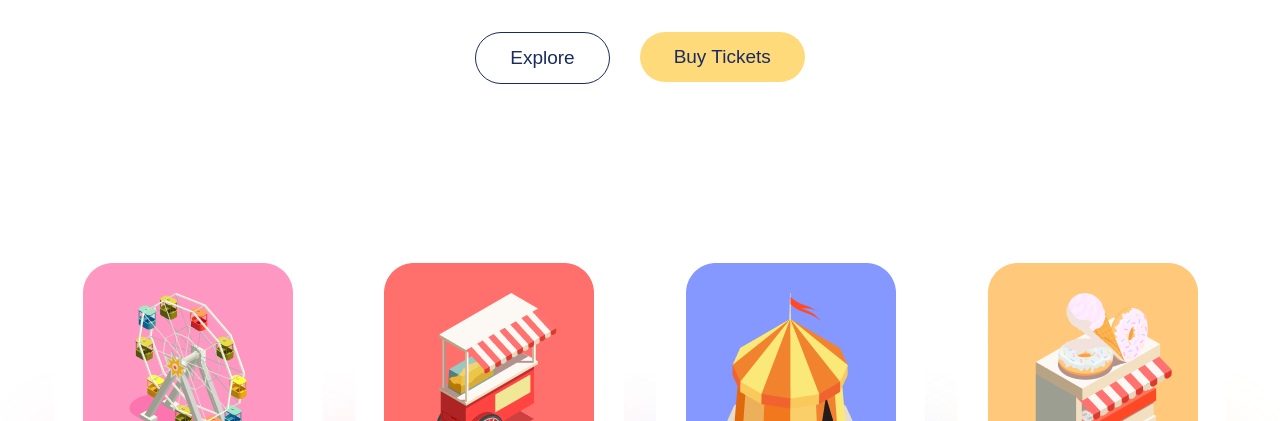
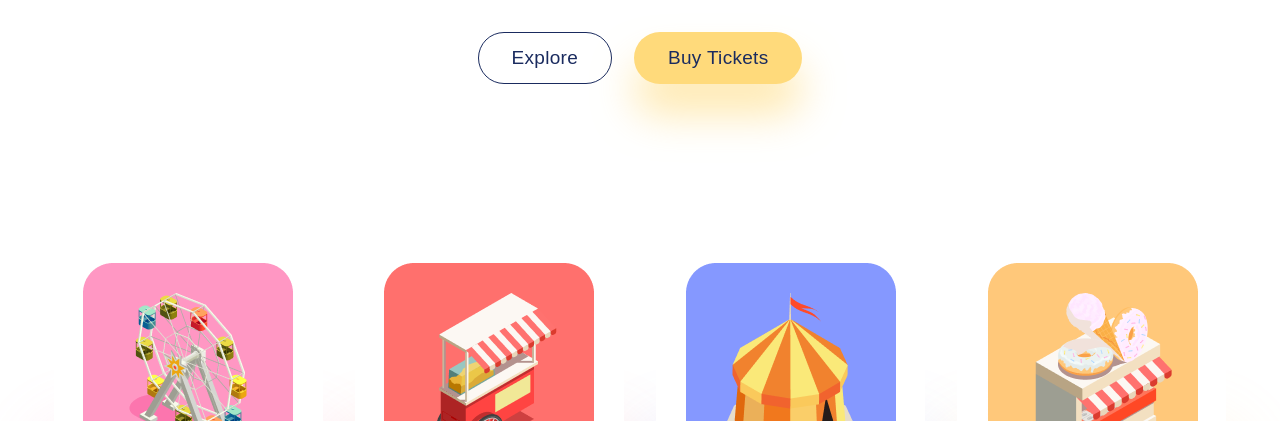
Before and after one commit to tsthuy/cutting-ui-the-playground, a website: page index.html in a window 1280 px wide. Shown: the part 379-800 px from the top of the page. Drawn offline with Linux system fonts and the light colour scheme.

Commit message:
feat: completed cutting ui

```diff
--- a/index.html
+++ b/index.html
@@ -49,12 +49,12 @@
             <p>accessible for all children</p>
           </div>
           <div class="content__btn">
-            <div class="">
+
               <button class="content__btn--secondary">Explore</button>
-            </div>
-            <div class="">
+
+
               <button class="content__btn--primary">Buy Tickets</button>
-            </div>
+
           </div>
         </div>
         <div class="content__list">
--- a/src/styles/abstracts/_base.scss
+++ b/src/styles/abstracts/_base.scss
@@ -185,6 +185,10 @@ body {
   margin-left: 10px;
 }
 
+.mll-10 {
+  margin-left: -10px;
+}
+
 .blur-background {
   position: absolute;
   bottom: 0;
--- a/src/styles/components/_content.scss
+++ b/src/styles/components/_content.scss
@@ -46,7 +46,7 @@
   &__btn {
     display: flex;
     justify-content: center;
-    gap: 30px;
+    gap: 22px;
 
     button {
       text-align: center;
@@ -57,17 +57,21 @@
       border-radius: 50px;
       font-weight: 500;
       font-size: 19px;
+      letter-spacing: 0.3px;
     }
 
     &--primary {
       background-color: var(--secondary-color);
       border: none;
-      box-shadow: 0 30px 40px rgba(var(--secondary-color), 0.6);
+      box-shadow: 0 30px 40px rgba(#ffda7b, 0.6);
+      font-size: 18px;
+      padding: 16px 36px;
     }
 
     &--secondary {
       background-color: transparent;
       border: 1px solid var(--primary-color);
+      padding: 14px 33px !important;
     }
   }
 
```
Also changed, not shown: dist/style.css, 1 other file.
